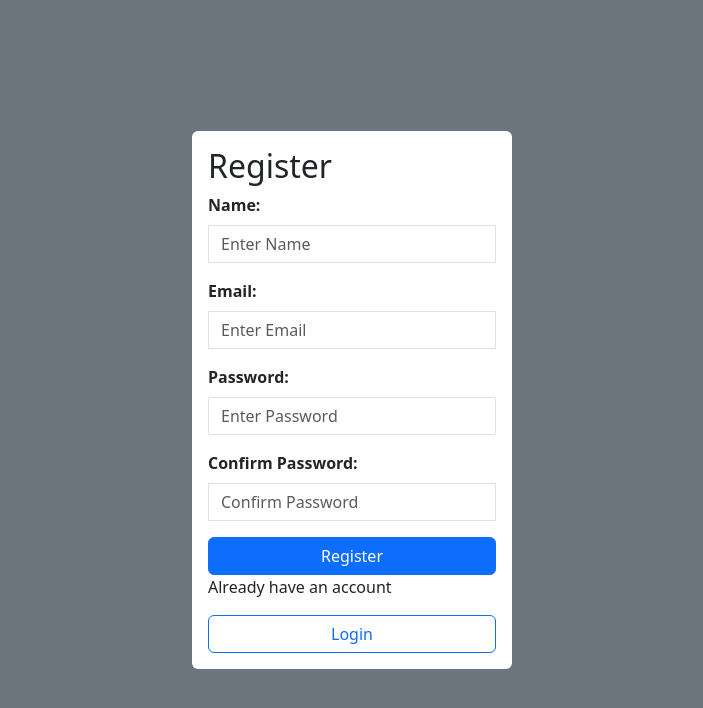
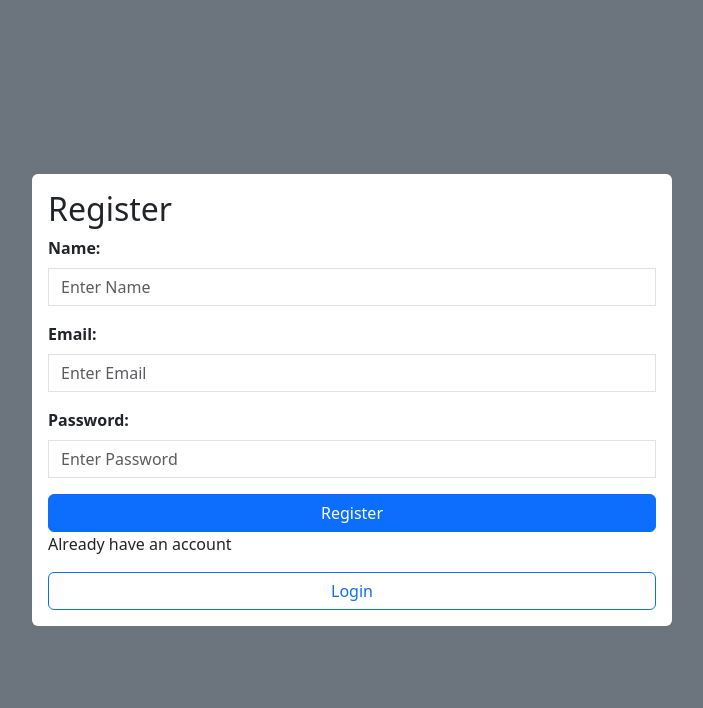
Before and after one commit to JACAJACA/currency-converter, a React (Vite) app in the folder client/: page /register in a window 1280 px wide. Shown: the top 708 px of the page, without its empty margins (288-991 px from the left). Built offline with nearby package versions, Linux system fonts and the light colour scheme.

Commit message:
database connection

```diff
--- a/client/src/Login.jsx
+++ b/client/src/Login.jsx
@@ -1,12 +1,30 @@
-import React from 'react';
+import React, {useState} from 'react';
 import { Link } from 'react-router-dom';
+import axios from 'axios'
+import { useNavigate } from 'react-router-dom';
 
 const Login = () => {
+    const [email, setEmail] = useState()
+    const [password, setPassword] = useState()
+    const navigate = useNavigate()
+
+    const handleSubmit = (e) => {
+        e.preventDefault()
+        axios.post('http://localhost:3001/login', {email, password})
+        .then(result => {
+            console.log(result)
+            if(result.data === "Success") {
+                navigate('/home')
+            }
+        })
+        .catch(err => console.log(err))
+    }
+
   return (
     <div className="d-flex justify-content-center align-items-center bg-secondary vh-100">
-      <div className="bg-white p-3 rounded w-25">
+      <div className="bg-white p-3 rounded w-50">
         <h2>Login</h2>
-        <form>
+        <form onSubmit={handleSubmit}>
           <div className="mb-3">
             <label htmlFor="email" className="form-label">
               <strong>Email:</strong>
@@ -18,6 +36,7 @@ const Login = () => {
               autoComplete="off"
               name="email"
               className="form-control rounded-0"
+              onChange={(e) => setEmail(e.target.value)}
             />
           </div>
           <div className="mb-3">
@@ -31,6 +50,7 @@ const Login = () => {
               autoComplete="off"
               name="password"
               className="form-control rounded-0"
+              onChange={(e) => setPassword(e.target.value)}
             />
           </div>
           <button type="submit" className="btn btn-primary w-100">Login</button>
--- a/client/src/Signup.jsx
+++ b/client/src/Signup.jsx
@@ -1,12 +1,28 @@
-import React from 'react';
+import React, {useState} from 'react';
 import { Link } from 'react-router-dom';
+import axios from 'axios'
+import { useNavigate } from 'react-router-dom';
 
 const Signup = () => {
+    const [name, setName] = useState()
+    const [email, setEmail] = useState()
+    const [password, setPassword] = useState()
+    const navigate = useNavigate()
+
+    const handleSubmit = (e) => {
+        e.preventDefault()
+        axios.post('http://localhost:3001/register', {name, email, password})
+        .then(result => {console.log(result)
+        navigate('/login')
+        })
+        .catch(err => console.log(err))
+    }
+
   return (
     <div className="d-flex justify-content-center align-items-center bg-secondary vh-100">
-      <div className="bg-white p-3 rounded w-25">
+      <div className="bg-white p-3 rounded w-50">
         <h2>Register</h2>
-        <form>
+        <form onSubmit={handleSubmit}>
           <div className="mb-3">
             <label htmlFor="name" className="form-label">
               <strong>Name:</strong>
@@ -18,6 +34,7 @@ const Signup = () => {
               autoComplete="off"
               name="name"
               className="form-control rounded-0"
+              onChange={(e) => setName(e.target.value)}
             />
           </div>
           <div className="mb-3">
@@ -31,6 +48,7 @@ const Signup = () => {
               autoComplete="off"
               name="email"
               className="form-control rounded-0"
+              onChange={(e) => setEmail(e.target.value)}
             />
           </div>
           <div className="mb-3">
@@ -44,19 +62,7 @@ const Signup = () => {
               autoComplete="off"
               name="password"
               className="form-control rounded-0"
-            />
-          </div>
-          <div className="mb-3">
-            <label htmlFor="confirmPassword" className="form-label">
-              <strong>Confirm Password:</strong>
-            </label>
-            <input
-              type="password"
-              id="confirmPassword"
-              placeholder="Confirm Password"
-              autoComplete="off"
-              name="confirmPassword"
-              className="form-control rounded-0"
+              onChange={(e) => setPassword(e.target.value)}
             />
           </div>
           <button type="submit" className="btn btn-primary w-100">Register</button>
```
Also changed, not shown: client/src/Home.jsx (added), 2 other files (tests, documents, lock files or other folders).
